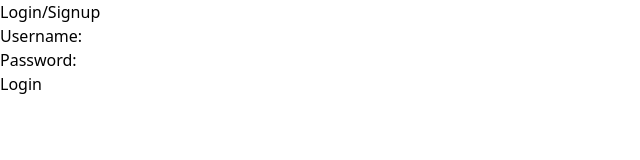
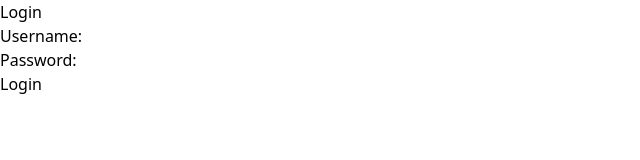
Before and after one commit to KevinBritten/library-management-system, a React (Vite) app in the folder library-management-frontend/: page /login in a window 1280 px wide. Shown: the top 160 px of the page, without its empty margins (0-640 px from the left). Built offline with nearby package versions, Linux system fonts and the light colour scheme.

Commit message:
navigate to catalog after login or signup

```diff
--- a/library-management-frontend/src/pages/Login.jsx
+++ b/library-management-frontend/src/pages/Login.jsx
@@ -1,9 +1,12 @@
 import { useState } from "react";
+import { useNavigate } from "react-router-dom";
 
 import { useUser } from "../contexts/UserContext";
 import axiosInstance from "../api/axiosInstance.js";
 
 function Login() {
+  const navigate = useNavigate();
+
   const { setUser } = useUser();
   const [username, setUsername] = useState("");
   const [password, setPassword] = useState("");
@@ -14,6 +17,7 @@ function Login() {
       await axiosInstance
         .post("/user/login", { username, password })
         .then((res) => setUser(res.data.user));
+      navigate("/catalog");
     } catch (e) {
       console.error(e);
     }
@@ -21,7 +25,7 @@ function Login() {
 
   return (
     <div>
-      <h1>Login/Signup</h1>
+      <h1>Login</h1>
       <form>
         <div>
           <label htmlFor="username">Username:</label>
--- a/library-management-frontend/src/pages/Signup.jsx
+++ b/library-management-frontend/src/pages/Signup.jsx
@@ -1,9 +1,11 @@
 import { useState } from "react";
+import { useNavigate } from "react-router-dom";
 
 import { useUser } from "../contexts/UserContext";
 import axiosInstance from "../api/axiosInstance.js";
 
 function Signup() {
+  const navigate = useNavigate();
   const { setUser } = useUser();
   const [username, setUsername] = useState("");
   const [password, setPassword] = useState("");
@@ -15,6 +17,7 @@ function Signup() {
       await axiosInstance
         .post("/user/signup", { username, password, role })
         .then((res) => setUser(res.data.user));
+      navigate("/catalog");
     } catch (e) {
       console.error(e);
     }
@@ -22,7 +25,7 @@ function Signup() {
 
   return (
     <div>
-      <h1>Login/Signup</h1>
+      <h1>Signup</h1>
       <form>
         <div>
           <label htmlFor="username">Username:</label>
```
